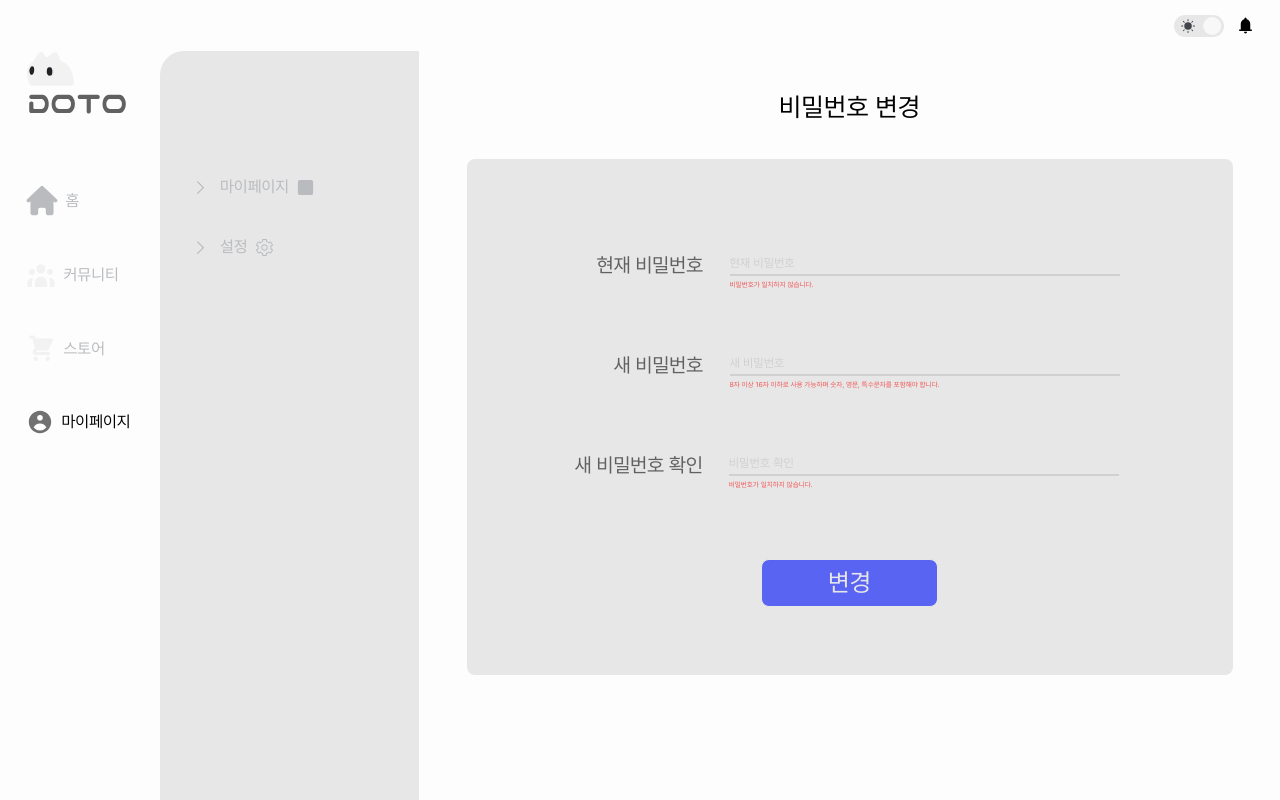
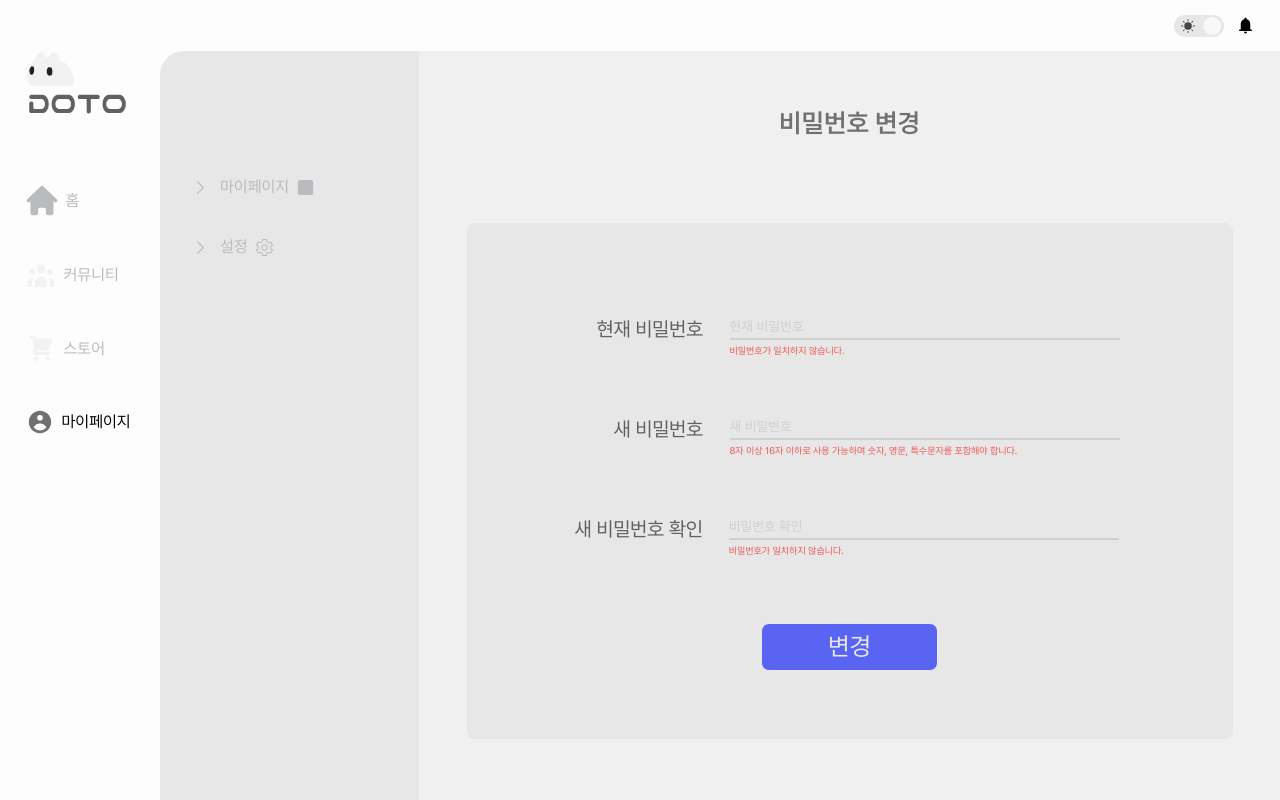
Before and after one commit to Do-it-Together-DoTo/DoTo_Front, a React (Vite) app: page /mypage/change-password in a window 1280 px wide. Built offline with nearby package versions, Linux system fonts and the light colour scheme.

Commit message:
Design: ChangePwPage 다크모드 UI 구성 #20

```diff
--- a/src/pages/mypage/ChangePasswordPage.tsx
+++ b/src/pages/mypage/ChangePasswordPage.tsx
@@ -1,35 +1,65 @@
 const ChangePasswordPage = () => {
   //TODO 비밀번호 정규식 로직 , 비동기 통신
-  return(
-    <div className="flex flex-col items-center w-[calc(100vw-26.1875rem)] h-[calc(100vh-3.1875rem)] ">
-      <h1 className="mt-[2.25rem] h-[2rem] text-[1.625rem]">비밀번호 변경</h1>
-      <div className="mt-[2.5rem] flex flex-col w-[47.875rem] h-[32.25rem]  bg-Light_Layout-100 rounded-lg rounded-[0.9375rem]">
+  return (
+    <div className="flex flex-col items-center w-[calc(100vw-26.1875rem)] h-[calc(100vh-3.1875rem)] bg-Light_Layout-200 dark:bg-Dark_Layout-300">
+      <h1 className="mt-[3.25rem] h-[2rem] text-Light_CategoryText_Icon_Contents font-semibold text-[1.625rem] dark:text-Dark_Text_Name">비밀번호 변경</h1>
+      <div className="mt-[5.5rem] flex flex-col w-[47.875rem] h-[32.25rem]  bg-Light_Layout-100 rounded-lg rounded-[0.9375rem] dark:bg-Dark_Layout-200">
         <div className="mt-[5.6875rem] flex w-[33.375rem] h-[3rem] ml-[8.125rem]">
-          <label className="w-[6.6875rem] h-[1.5rem] font-pre text-[1.25rem] text-Light_Text_Name tracking-[-0.02rem]"htmlFor="nowPw">현재 비밀번호</label>
+          <label
+            className="w-[6.6875rem] h-[1.5rem] font-pre text-[1.25rem] text-Light_Text_Name dark:text-Dark_Text_Name tracking-[-0.02rem]"
+            htmlFor="nowPw"
+          >
+            현재 비밀번호
+          </label>
           <div className="w-[25.0625rem] ml-[1.625rem]">
-            <input className="w-[24.375rem] bg-Light_Layout-100 placeholder-Dark_Text_Contents text-[0.75rem]" placeholder="현재 비밀번호"type="text" name="nowPw"/>
-            <div className="w-[24.375rem] h-[0rem] border border-1 border-Dark_Text_Contents"/>
-            <div className="w-[16.625rem] font-pre text-[7px] text-error mt-[0.25rem]">
+            <input
+              className="w-[24.375rem] bg-Light_Layout-100 placeholder-Dark_Text_Contents dark:placeholder-Dark_Text_Name text-[0.85rem] dark:bg-Dark_Layout-200"
+              placeholder="현재 비밀번호"
+              type="text"
+              name="nowPw"
+            />
+            <div className="w-[24.375rem] h-[0rem] border border-1 border-Dark_Text_Contents" />
+            <div className="font-pre text-[0.6rem] text-error mt-[0.25rem]">
               비밀번호가 일치하지 않습니다.
             </div>
           </div>
         </div>
         <div className="mt-[3.25rem] flex w-[32.3125rem] h-[3rem] ml-[9.1875rem]">
-          <label className="w-[5.625rem] h-[1.5rem] font-pre text-[1.25rem] text-Light_Text_Name tracking-[-0.02rem]"htmlFor="newPw">새 비밀번호</label>
+          <label
+            className="w-[5.625rem] h-[1.5rem] font-pre text-[1.25rem] text-Light_Text_Name dark:text-Dark_Text_Name tracking-[-0.02rem]"
+            htmlFor="newPw"
+          >
+            새 비밀번호
+          </label>
           <div className="w-[25.0625rem] ml-[1.625rem]">
-            <input className="w-[24.375rem] bg-Light_Layout-100 placeholder-Dark_Text_Contents text-[0.75rem]" placeholder="새 비밀번호"type="text" name="newPw"/>
-            <div className="w-[24.375rem] h-[0rem] border border-1 border-Dark_Text_Contents"/>
-            <div className="w-[16.625rem] font-pre text-[7px] text-error mt-[0.25rem]">
+            <input
+              className="w-[24.375rem] bg-Light_Layout-100 placeholder-Dark_Text_Contents dark:placeholder-Dark_Text_Name text-[0.85rem] dark:bg-Dark_Layout-200"
+              placeholder="새 비밀번호"
+              type="text"
+              name="newPw"
+            />
+            <div className="w-[24.375rem] h-[0rem] border border-1 border-Dark_Text_Contents" />
+            <div className="font-pre text-[0.6rem] text-error mt-[0.25rem]">
               8자 이상 16자 이하로 사용 가능하며 숫자, 영문, 특수문자를 포함해야 합니다.
             </div>
           </div>
         </div>
         <div className="mt-[3.25rem] flex w-[34.75rem] h-[3rem] ml-[6.75rem]">
-          <label className="h-[1.5rem] font-pre text-[1.25rem] text-Light_Text_Name tracking-[-0.02rem]"htmlFor="newPwCheck">새 비밀번호 확인</label>
+          <label
+            className="h-[1.5rem] font-pre text-[1.25rem] text-Light_Text_Name dark:text-Dark_Text_Name tracking-[-0.02rem]"
+            htmlFor="newPwCheck"
+          >
+            새 비밀번호 확인
+          </label>
           <div className="w-[25.0625rem] ml-[1.625rem]">
-            <input className="w-[24.375rem] bg-Light_Layout-100 placeholder-Dark_Text_Contents text-[0.75rem]" placeholder="비밀번호 확인"type="text" name="newPwCheck"/>
-            <div className="w-[24.375rem] h-[0rem] border border-1 border-Dark_Text_Contents"/>
-            <div className="w-[16.625rem] font-pre text-[7px] text-error mt-[0.25rem]">
+            <input
+              className="w-[24.375rem] bg-Light_Layout-100 placeholder-Dark_Text_Contents dark:placeholder-Dark_Text_Name text-[0.85rem] dark:bg-Dark_Layout-200"
+              placeholder="비밀번호 확인"
+              type="text"
+              name="newPwCheck"
+            />
+            <div className="w-[24.375rem] h-[0rem] border border-1 border-Dark_Text_Contents" />
+            <div className="font-pre text-[0.6rem] text-error mt-[0.25rem]">
               비밀번호가 일치하지 않습니다.
             </div>
           </div>
```
Also changed, not shown: src/pages/sign/SignIn.tsx (line endings or trailing spaces), 1 other file (tests, documents, lock files or other folders). Lines whose indentation alone changed are shown as unchanged.
